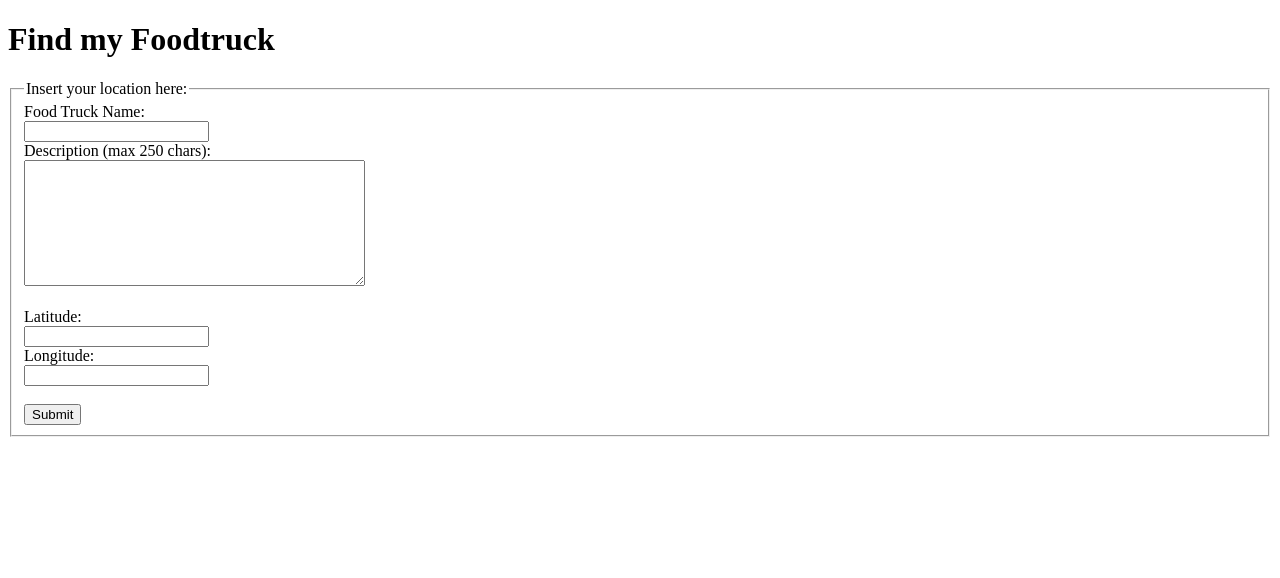
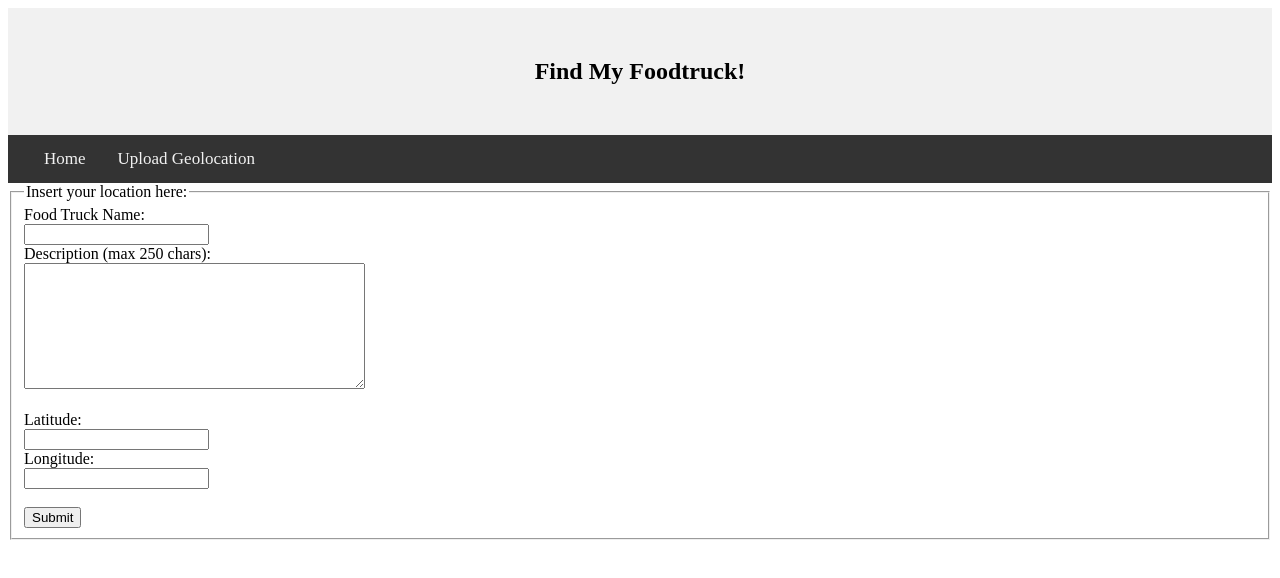
Before and after one commit to Farahad/Find-My-Foodtruck, a plain HTML site: page TruckPage.html in a window 1280 px wide. Drawn offline with Linux system fonts and the light colour scheme.

Commit message:
Add files via upload

```diff
--- a/TruckPage.html
+++ b/TruckPage.html
@@ -4,10 +4,18 @@
         <meta charset="UTF-8">
         <meta name="viewport" content="width=device-width, initial-scale=1.0">
         <meta http-equiv="X-UA-Compatible" content="ie=edge">
+        <link rel="stylesheet" href="./main.css">
         <title>Find my Foodtruck</title>
     </head>
     <body>
-        <h1>Find my Foodtruck</h1>
+    <div class="header">
+            <h2>Find My Foodtruck!</h2>
+        </div>
+        <nav id="navbar">
+            <a class="active" href="./index.html">Home</a>
+            <a href="./TruckPage.html">Upload Geolocation</a>
+        </nav>
+        <div class="Info">
             <fieldset>
                 <legend>Insert your location here:</legend>
                 <form>
@@ -23,5 +31,6 @@
                     <input type="submit" value="Submit">
                 </form>
             </fieldset>
+        </div>
     </body>
 </html>
--- /dev/null
+++ b/main.css
@@ -0,0 +1,25 @@
+.header {
+    background-color: #f1f1f1;
+    padding: 30px;
+    text-align: center;
+  }
+  #navbar {
+    overflow: hidden;
+    padding-left: 20px;
+    background-color: #333;
+  }
+
+  #navbar a {
+    float: left;
+    display: block;
+    color: #f2f2f2;
+    text-align: center;
+    padding: 14px 16px;
+    text-decoration: none;
+    font-size: 17px;
+  }
+
+  #navbar a:hover {
+    background-color: #ddd;
+    color: black;
+  }
```
Also changed, not shown: index.html (added, +49 -0 lines). Lines whose indentation alone changed are shown as unchanged.
